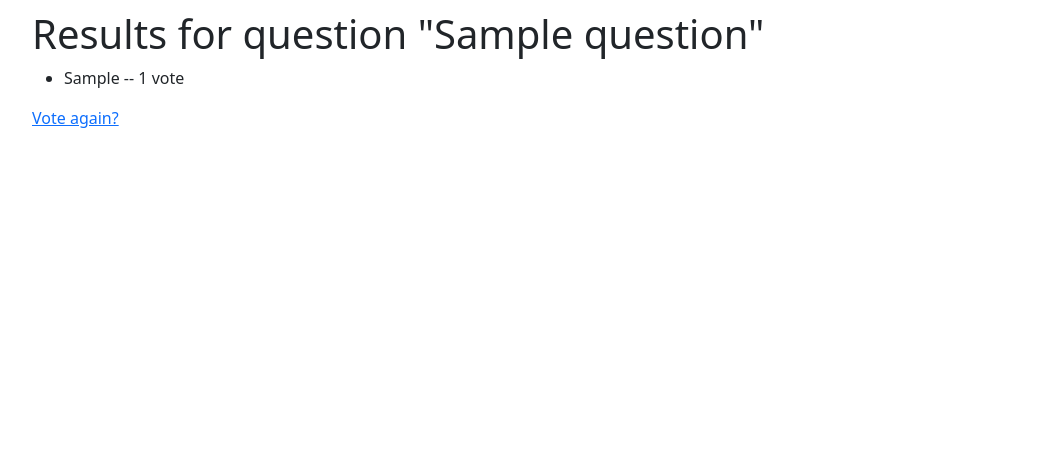
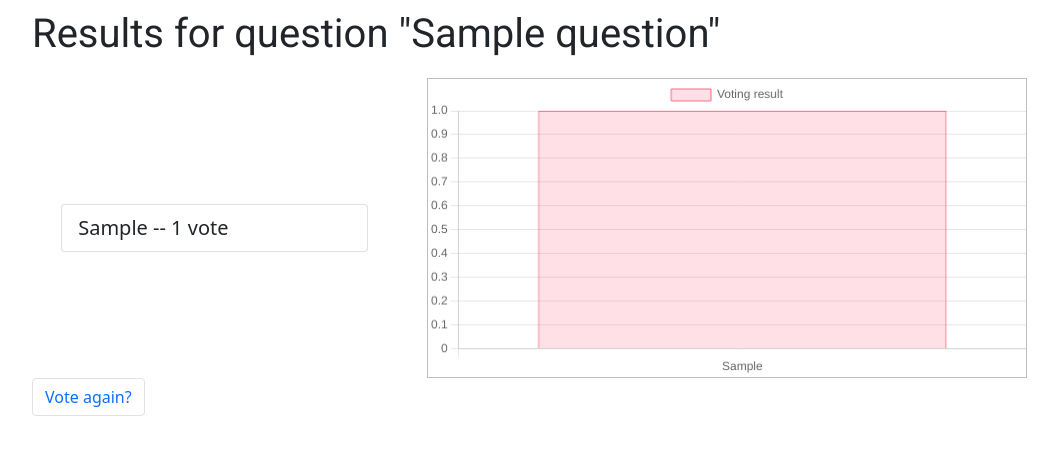
Before and after one commit to nikitosikvn1/django-pollsapp-postgres, a Django app: page /polls/1/result/ in a window 1280 px wide. Shown: the part 56-511 px from the top of the page, without its empty margins (96-1154 px from the left). Run offline with Django 4.2, Linux system fonts and the light colour scheme; tables that the repository leaves empty hold one stand-in row (values such as "Sample post").

Commit message:
feat: changed appearance of result.html
Added charts.js to display voting results

```diff
--- a/polls/pollsapp/models.py
+++ b/polls/pollsapp/models.py
@@ -15,5 +15,8 @@
     choice = models.CharField(max_length=200)
     votes = models.IntegerField(default=0)
 
+    class Meta:
+        ordering = ['id']
+
     def __str__(self):
         return f"{self.choice}. Votes: {self.votes}"
--- /dev/null
+++ b/polls/pollsapp/static/pollsapp/js/chart.js
@@ -0,0 +1,42 @@
+document.addEventListener('DOMContentLoaded', () => {
+    const field = document.querySelector('#result-chart').getContext('2d');
+    const jsonText = JSON.parse(document.querySelector('#data').textContent);
+
+    const labels = jsonText['labels'];
+    const values = jsonText['values'];
+
+    const chart = new Chart(field, {
+        type: 'bar',
+        data: {
+            labels: labels,
+            datasets: [{
+                label: 'Voting result',
+                data: values,
+                backgroundColor: [
+                    'rgba(255, 99, 132, 0.2)',
+                    'rgba(54, 162, 235, 0.2)',
+                    'rgba(255, 206, 86, 0.2)',
+                    'rgba(75, 192, 192, 0.2)',
+                    'rgba(153, 102, 255, 0.2)',
+                    'rgba(255, 159, 64, 0.2)'
+                ],
+                borderColor: [
+                    'rgba(255, 99, 132, 1)',
+                    'rgba(54, 162, 235, 1)',
+                    'rgba(255, 206, 86, 1)',
+                    'rgba(75, 192, 192, 1)',
+                    'rgba(153, 102, 255, 1)',
+                    'rgba(255, 159, 64, 1)'
+                ],
+                borderWidth: 1
+            }]
+        },
+        options: {
+            scales: {
+                y: {
+                    beginAtZero: true
+                }
+            }
+        }
+    });
+});
--- /dev/null
+++ b/polls/pollsapp/static/pollsapp/result.css
@@ -0,0 +1,30 @@
+#result-headline {
+    font-family: 'Roboto', sans-serif;;
+}
+
+.list-group li {
+    font-size: 20px;
+}
+
+.votes-box {
+    margin-top: 20px;
+    display: flex;
+    justify-content: space-around;
+}
+
+.votes-list {
+    width: 30%;
+    display: flex;
+}
+
+.votes-list ul {
+    width: 100%;
+    margin-top: auto;
+    margin-bottom: auto;
+}
+
+.votes-chart canvas {
+    width: 600px;
+    height: 300px;
+    border: 1px solid #bfbdbd;
+}
--- a/polls/pollsapp/templates/pollsapp/result.html
+++ b/polls/pollsapp/templates/pollsapp/result.html
@@ -1,18 +1,36 @@
 {% extends 'pollsapp/layout.html' %}
+{% load static %}
 
 
 {% block head %}
+    <link rel="stylesheet" href="{% static 'pollsapp/result.css' %}">
     <title>Result #{{ question.id }}</title>
 {% endblock %}
 
 
 {% block body %}
-    <h1>Results for question "{{ question.question }}"</h1>
-    <ul>
-    {% for choice in question.choices.all %}
-        <li>{{ choice.choice }} -- {{ choice.votes }} vote{{ choice.votes|pluralize }}</li>
-    {% endfor %}
-    </ul>
+    <h1 id="result-headline">Results for question "{{ question.question }}"</h1>
+    <div class="votes-box">
+        <div class="votes-list">
+            <ul class="list-group">
+            {% for choice in question.choices.all %}
+                <li class="list-group-item">{{ choice.choice }} -- {{ choice.votes }} vote{{ choice.votes|pluralize }}</li>
+            {% endfor %}
+            </ul>
+        </div>
 
-    <a href="{% url 'pollsapp:detail' question.id %}">Vote again?</a>
+        <div class="votes-chart">
+            <canvas id="result-chart"></canvas>
+        </div>
+    </div>
+
+    <nav aria-label="Page navigation example">
+        <ul class="pagination">
+            <li class="page-item"><a class="page-link" href="{% url 'pollsapp:detail' question.id %}">Vote again?</a></li>
+        </ul>
+    </nav>
+
+    {{ data|json_script:"data" }}
+    <script src="https://cdn.jsdelivr.net/npm/chart.js"></script>
+    <script type="text/javascript" src="{% static 'pollsapp/js/chart.js' %}"></script>
 {% endblock %}
--- a/polls/pollsapp/views.py
+++ b/polls/pollsapp/views.py
@@ -51,6 +51,13 @@
 
 def result(request, question_id):
     question = get_object_or_404(Question, pk=question_id)
+
+    data = {
+        "labels": [choice.choice for choice in question.choices.all()],
+        "values": [vote.votes for vote in question.choices.all()]
+    }
+
     return render(request, "pollsapp/result.html", {
-        "question": question
+        "question": question,
+        "data": data
     })
```
Also changed, not shown: polls/pollsapp/templates/pollsapp/detail.html (indentation only).
